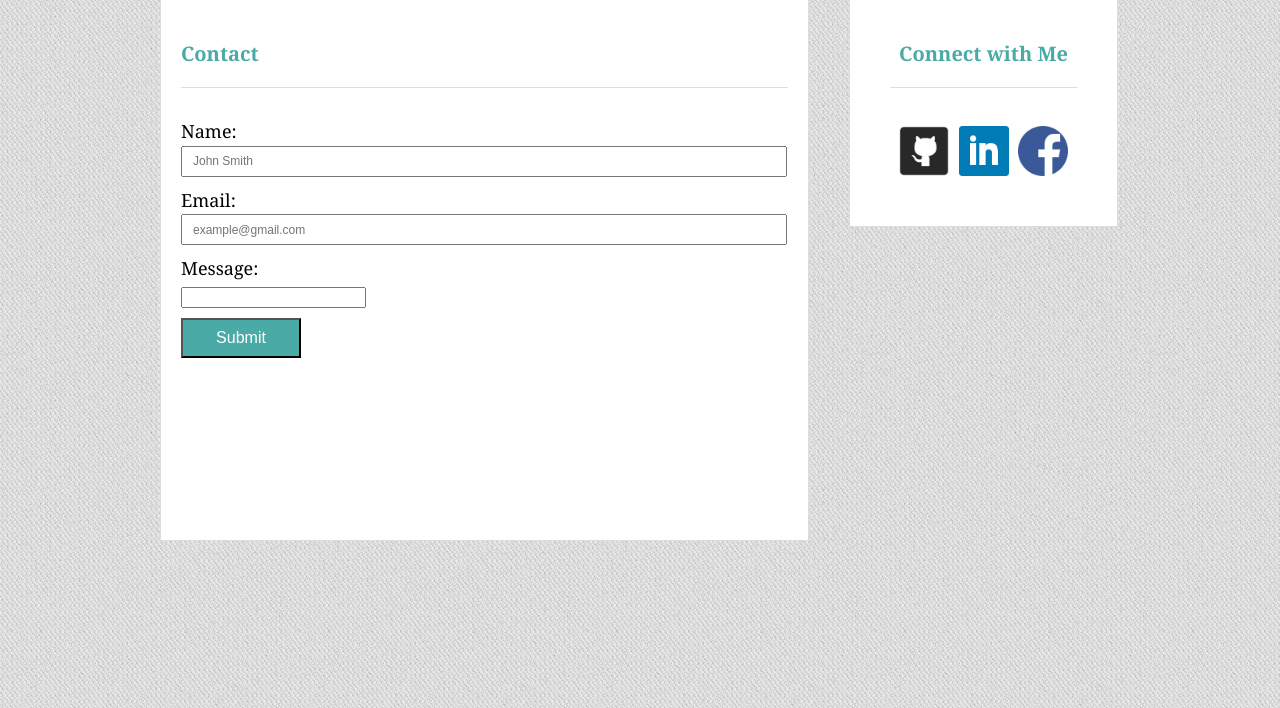
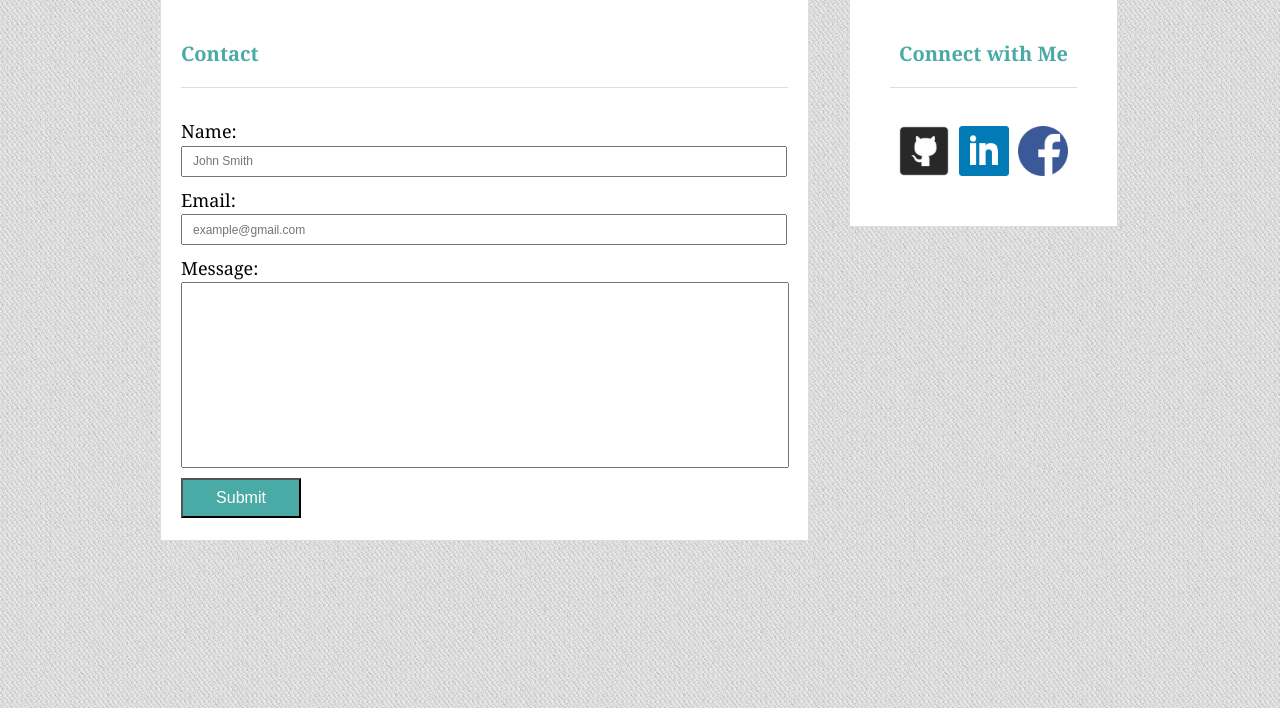
Before and after one commit to MichaelFKogan/Portfolio, a PHP site: page /contact.html in a window 1280 px wide; the page is wider, and only the part inside the window is pictured. Shown: the part 108-816 px from the top of that part. Run offline with PHP 8.4, Linux system fonts and the light colour scheme.

Commit message:
Fixed Message box on Contact page

```diff
--- a/assignment1/assets/css/contact-style.css
+++ b/assignment1/assets/css/contact-style.css
@@ -187,7 +187,7 @@ input {
 
 
 #input3{
-	 style="width: 600px;
+	 width: 600px;
 	 height:180px;
 	}
 
```
